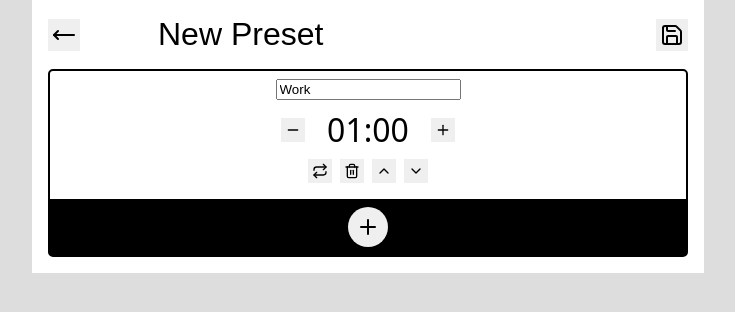
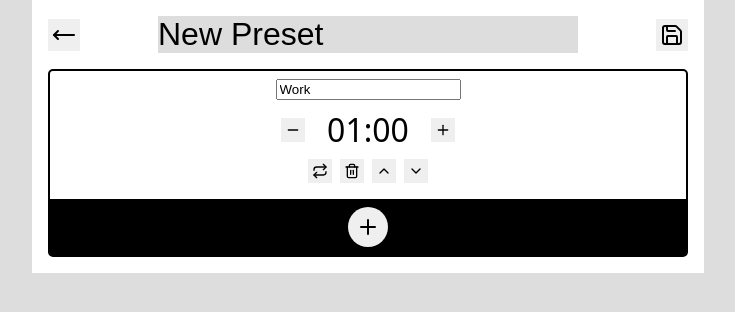
Before and after one commit to Garciat/programmable-timer-app, a React (Vite) app: page /new in a window 1280 px wide. Shown: the top 312 px of the page, without its empty margins (272-1007 px from the left). Built offline with nearby package versions, Linux system fonts and the light colour scheme.

Commit message:
dark scheme title editor background

```diff
--- a/src/App.css
+++ b/src/App.css
@@ -3,6 +3,7 @@
   --window-color: light-dark(#ddd, #000);
   --background-color: light-dark(#fff, #333);
   --background-color-alt: light-dark(#000, #000);
+  --background-color-off1: light-dark(#ddd, #111);
   --text-color: light-dark(#000, #fff);
   --text-color-alt: light-dark(#fff, #fff);
   --radius: 5px;
--- a/src/pages/CreatePage.module.css
+++ b/src/pages/CreatePage.module.css
@@ -13,4 +13,5 @@
   border: 0;
   padding: 0;
   font-size: 2em;
+  background-color: var(--background-color-off1);
 }
--- a/src/pages/EditPage.module.css
+++ b/src/pages/EditPage.module.css
@@ -13,4 +13,5 @@
   border: 0;
   padding: 0;
   font-size: 2em;
+  background-color: var(--background-color-off1);
 }
```
